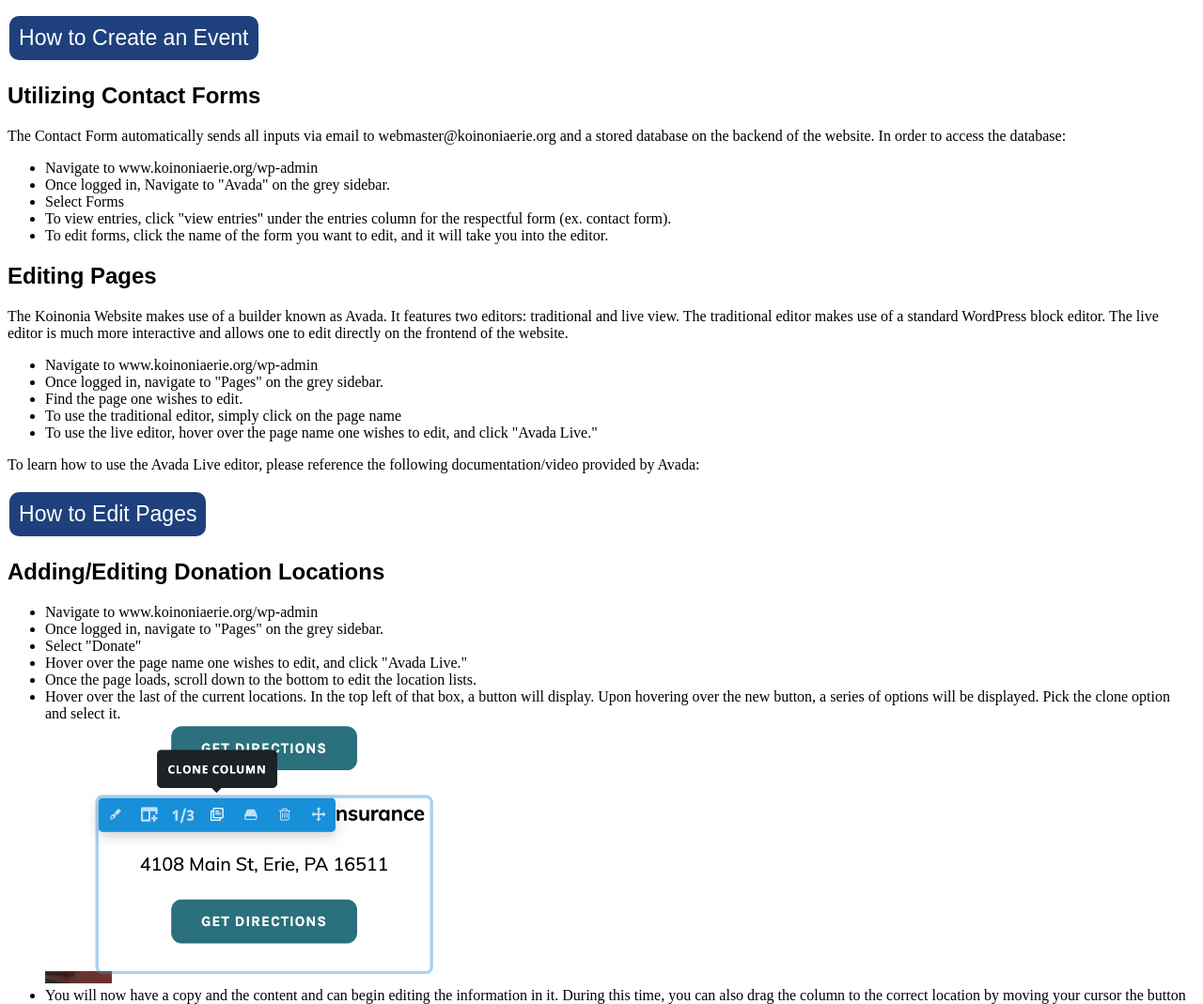
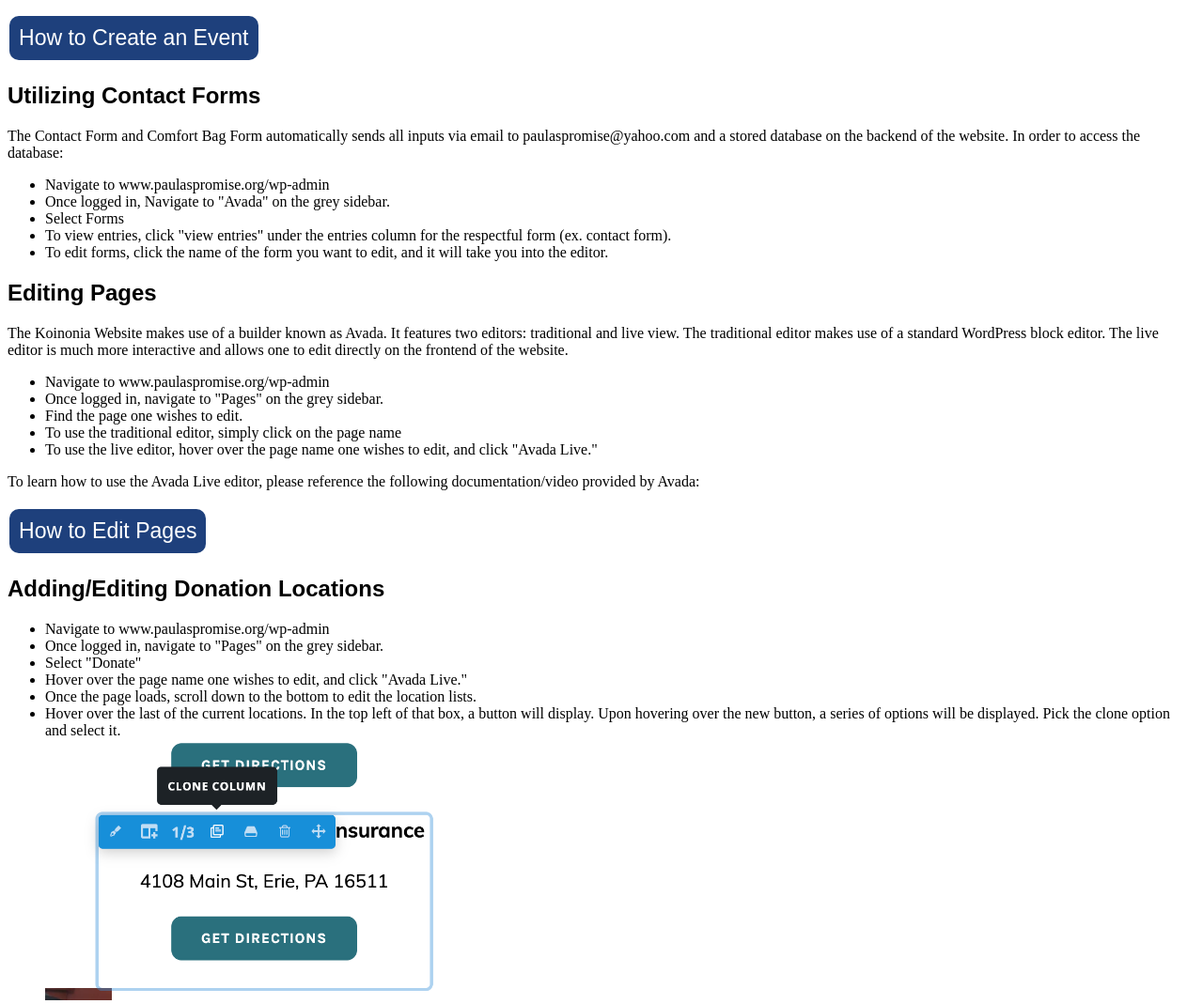
Before and after one commit to ras6164/PE_Docs, a plain HTML site: page docs/paulaspromise.html in a window 1280 px wide. Shown: the part 1720-2789 px from the top of the page at 94% size. Drawn offline with Linux system fonts and the light colour scheme.

Commit message:
update mentions

```diff
--- a/docs/paulaspromise.html
+++ b/docs/paulaspromise.html
@@ -90,9 +90,9 @@
 
 	<div id="4">
 	<h2>Utilizing Contact Forms</h2>
-		<p>The Contact Form automatically sends all inputs via email to webmaster@koinoniaerie.org and a stored database on the backend of the website. In order to access the database:</p>
+		<p>The Contact Form and Comfort Bag Form automatically sends all inputs via email to paulaspromise@yahoo.com and a stored database on the backend of the website. In order to access the database:</p>
 		<ul>
-		<li>Navigate to www.koinoniaerie.org/wp-admin</li>
+		<li>Navigate to www.paulaspromise.org/wp-admin</li>
 			<li>Once logged in, Navigate to "Avada" on the grey sidebar.</li>
 			<li>Select Forms</li>
 			<li>To view entries, click "view entries" under the entries column for the respectful form (ex. contact form).</li>
@@ -104,7 +104,7 @@
 	<h2>Editing Pages</h2>
 	  <p>The Koinonia Website makes use of a builder known as Avada. It features two editors: traditional and live view. The traditional editor makes use of a standard WordPress block editor. The live editor is much more interactive and allows one to edit directly on the frontend of the website. </p>
 		<ul>
-		<li>Navigate to www.koinoniaerie.org/wp-admin</li>
+		<li>Navigate to www.paulaspromise.org/wp-admin</li>
 			<li>Once logged in, navigate to "Pages" on the grey sidebar.</li>
 			<li>Find the page one wishes to edit.</li>
 			<li>To use the traditional editor, simply click on the page name</li>
@@ -119,7 +119,7 @@
 	<div id="15">
 	<h2>Adding/Editing Donation Locations</h2>
 		<ul>
-		<li>Navigate to www.koinoniaerie.org/wp-admin</li>
+		<li>Navigate to www.paulaspromise.org/wp-admin</li>
 			<li>Once logged in, navigate to "Pages" on the grey sidebar.</li>
 			<li>Select "Donate"</li>
 			<li>Hover over the page name one wishes to edit, and click "Avada Live."</li>
@@ -150,7 +150,7 @@
 			<p>The Member Section features a series of question and answers that can easily be edited from the WordPress Dashboard by using the following steps:</p>
 		  <h3>Edit Existing</h3>
 			<ul>
-			<li>Navigate to www.koinoniaerie.org/wp-admin</li>
+			<li>Navigate to www.paulaspromise.org/wp-admin</li>
 			<li>Once logged in, click on "FAQs" on the grey sidebar.</li>
 			<li>To edit an existing question, locate the question by using the page navigation on the bottom right of the site.</li>
 				<li>Once the question one wants to edit is found, click the question text.</li>
@@ -159,7 +159,7 @@
 			</ul>
 		<h3>Add New</h3>
 			<ul>
-			<li>Navigate to www.koinoniaerie.org/wp-admin</li>
+			<li>Navigate to www.paulaspromise.org/wp-admin</li>
 			<li>Once logged in, click on "FAQs" on the grey sidebar.</li>
 				<li>Click "Add New" towards the top next to "FAQs"</li>
 				<li>The title is suitable for the question/what one wants to be displayed. The large, white text block beneath this section is where the answer will go/what is revealed once a user selects a question.</li>
@@ -174,7 +174,7 @@
 			<p>You may have to update your website from time to time, and it is important to keep your plugins/resources updated. For the most part, you should be able to operate the site without updating any plugins but there are inherent security risks with using out of date software.</p>
 
 			<ul>
-			  <li>Navigate to www.koinoniaerie.org/wp-admin</li>
+			  <li>Navigate to www.paulaspromise.org/wp-admin</li>
 				<li>Once logged in, click on "Plugins" in the grey sidebar towards the bottom.</li>
 				<li>The plugins page will now be displayed.</li>
 				<li>In most cases, click the blank check mark box on the top of the table.</li>
@@ -187,7 +187,7 @@
 			</ul>
 		</div>
 
-</div>
+
 	<div class="logo">
     <img src="images/PartnershipErie_T3_REV_BLUE_2C_HORZ.png" width="300px" height="auto" alt=""/>
 	</div>
```
